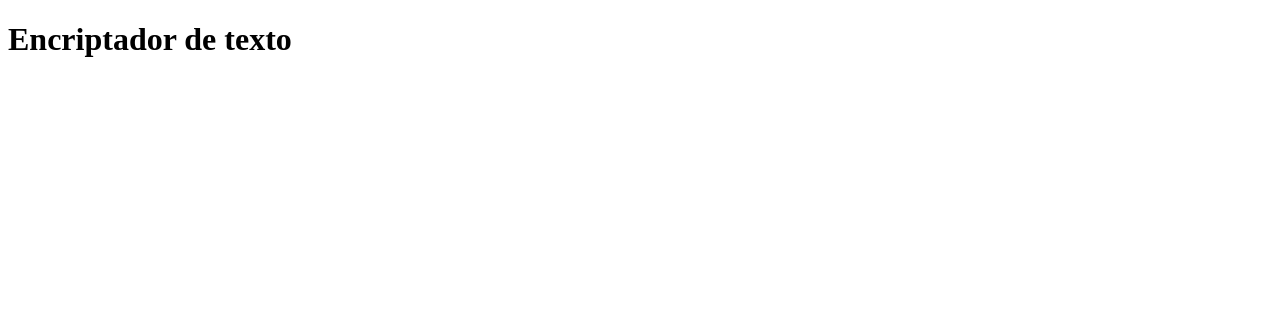
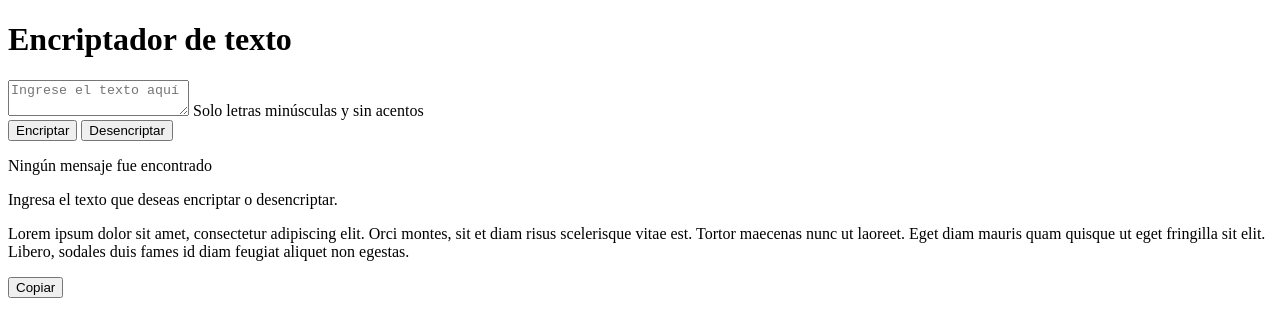
Before and after one commit to JeremyAB2004/encriptador-texto-challenge, a plain HTML site: page index.html in a window 1280 px wide. Drawn offline with Linux system fonts and the light colour scheme.

Commit message:
Creación del HTML básico

```diff
--- a/index.html
+++ b/index.html
@@ -8,6 +8,33 @@
 </head>
 <body>
     <h1>Encriptador de texto</h1>
+
+    <main>
+        <div>
+            <textarea name="campoIngresoDatos" id="campoIngresoDatos" placeholder="Ingrese el texto aquí"></textarea>
+            <span>Solo letras minúsculas y sin acentos</span>
+            <div>
+                <button>Encriptar</button>
+                <button>Desencriptar</button>
+            </div>
+        </div>
+        <div>
+            <div>
+                <p>Ningún mensaje fue encontrado</p>
+                <p>Ingresa el texto que deseas encriptar o desencriptar.</p>
+            </div>
+            <div>
+                <p>
+                    Lorem ipsum dolor sit amet, consectetur adipiscing elit. Orci montes,
+                    sit et diam risus scelerisque vitae est. Tortor maecenas nunc ut laoreet.
+                    Eget diam mauris quam quisque ut eget fringilla sit elit. Libero, sodales duis fames id diam feugiat aliquet non egestas.
+                </p>
+                <button>Copiar</button>
+            </div>
+        </div>
+
+    </main>
+
     <script src="script.js"></script>
 </body>
 </html>
```
